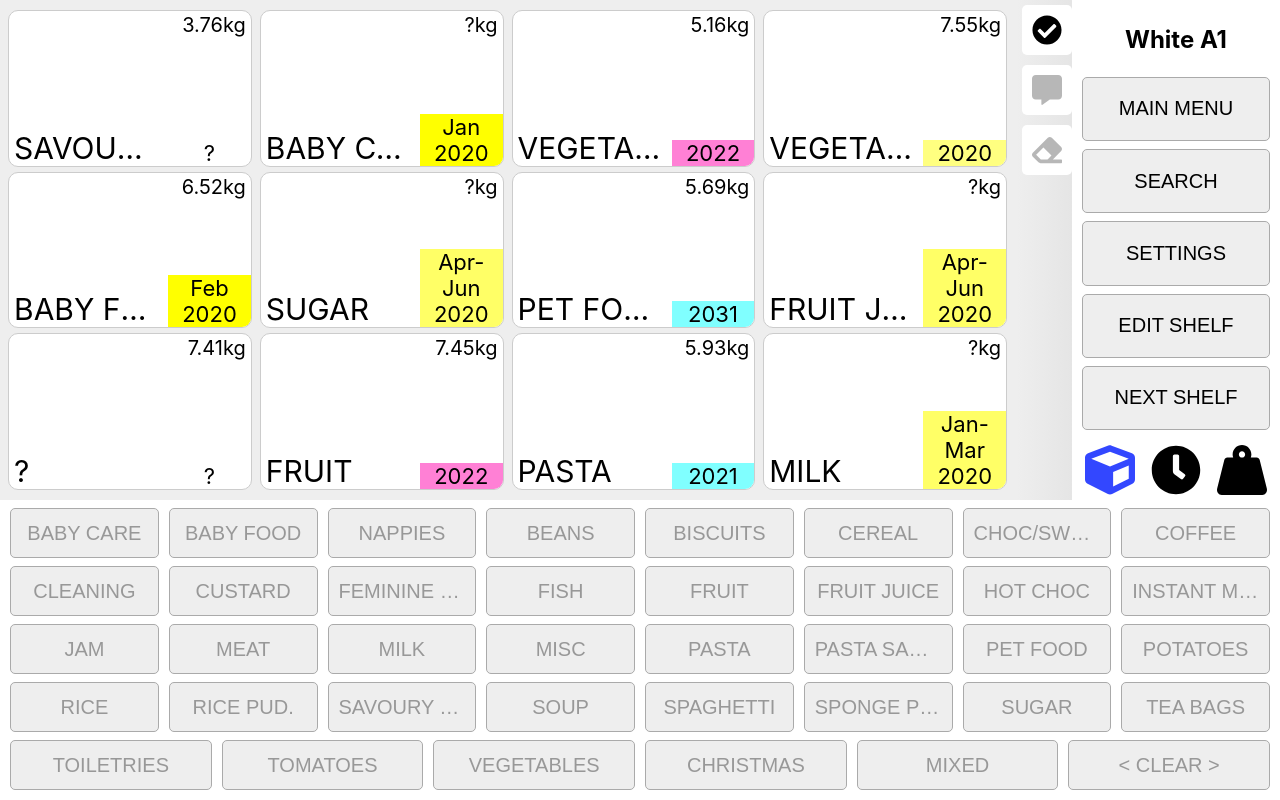
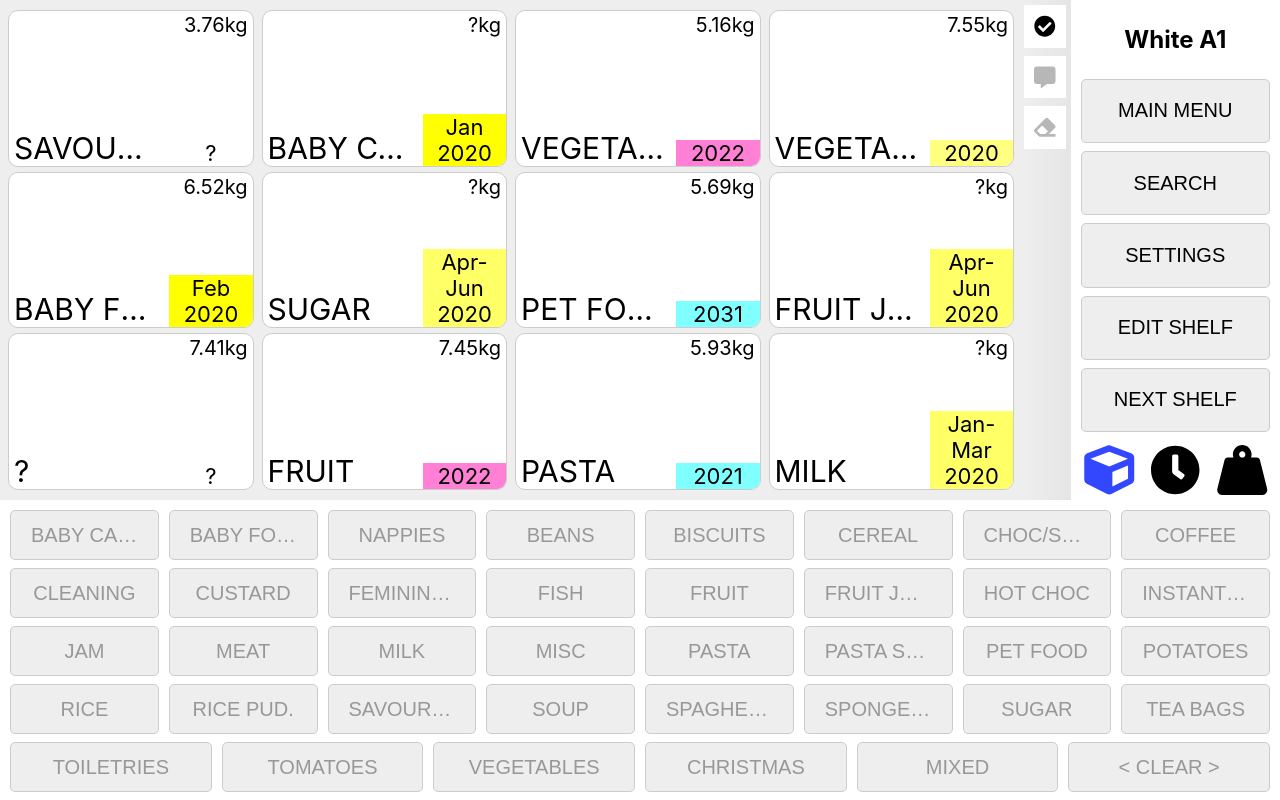
Before and after one commit to Kacper-Lubisz/TrayMaster, a React (Create React App) app: page / in a window 1280 px wide. Built offline with nearby package versions, Linux system fonts and the light colour scheme.

Commit message:
Add global button styling override class

```diff
--- a/src/components/SideBar.tsx
+++ b/src/components/SideBar.tsx
@@ -73,7 +73,7 @@ class KeyboardSwitchBtn extends React.Component<KeyboardSwitchBtnProps> {
     render(): React.ReactNode {
         return (
             // by this point this.props.onClick has had bind called on it 2 times
-            <button className={classNames({
+            <button className={classNames("btn-style-override", {
                 "active": this.props.active
             })} onClick={this.props.onClick}>
                 <FontAwesomeIcon icon={this.props.icon}/>
--- a/src/components/ToolBar.tsx
+++ b/src/components/ToolBar.tsx
@@ -23,7 +23,7 @@ export class ToolBar extends React.Component<ToolBarProps> {
         return <div id="toolBar">{
             this.props.toolbar.map((tool, toolIndex) =>
                 <button
-                    className="tool"
+                    className="tool btn-style-override"
                     key={toolIndex}
                     name={tool.name}
                     onClick={tool.onClick}
--- a/src/styles/global.scss
+++ b/src/styles/global.scss
@@ -9,7 +9,8 @@ body {
   -moz-osx-font-smoothing: grayscale;
 }
 
-button, input[type="submit"] {
+button:not(.btn-style-override), input[type="submit"] {
+  // ADD .btn-style-override CLASS TO OVERRIDE THESE STYLES
   font-size: 20px;
   background-color: #eeeeee;
   border: 1px solid #cccccc;
```
